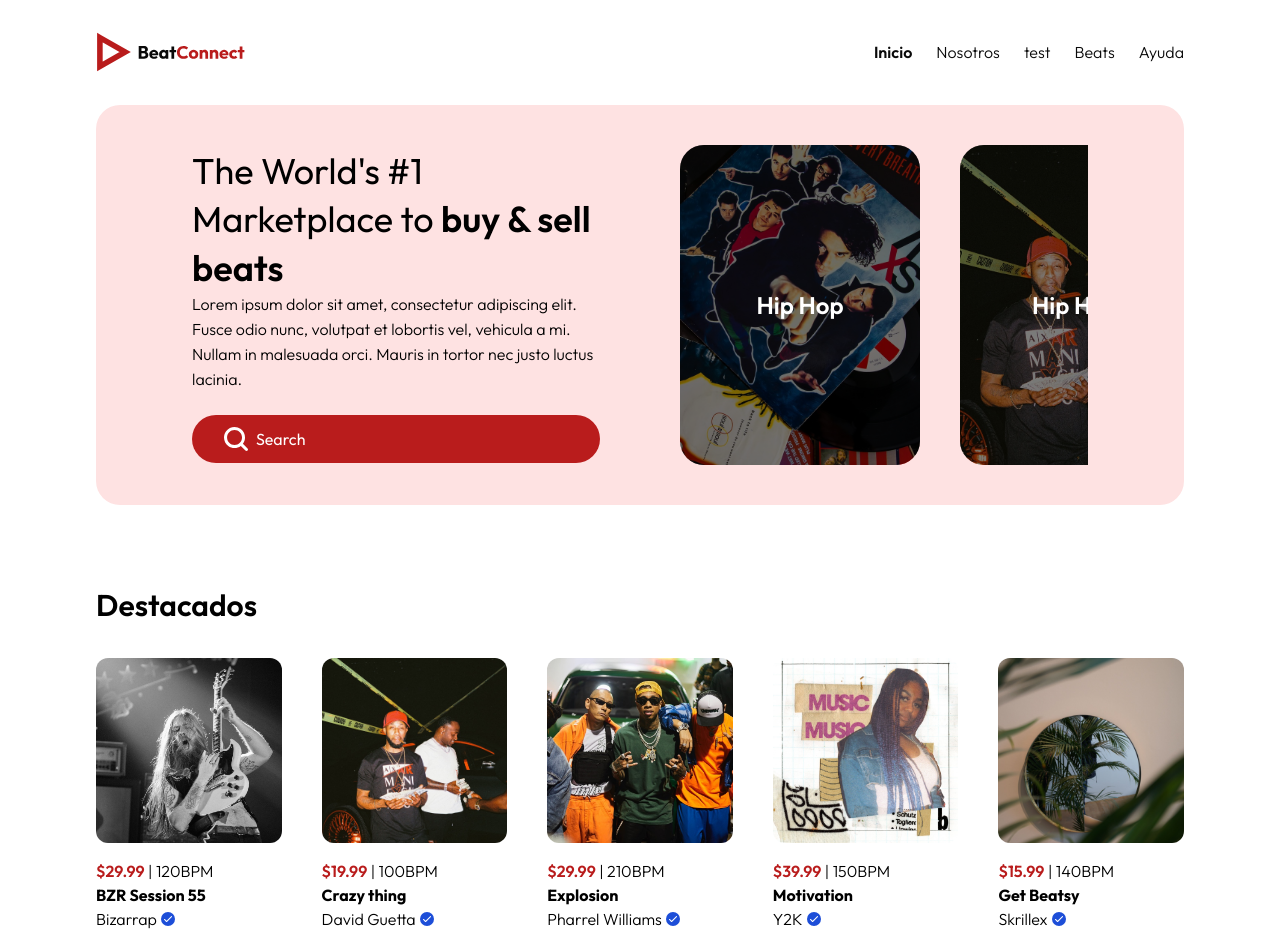
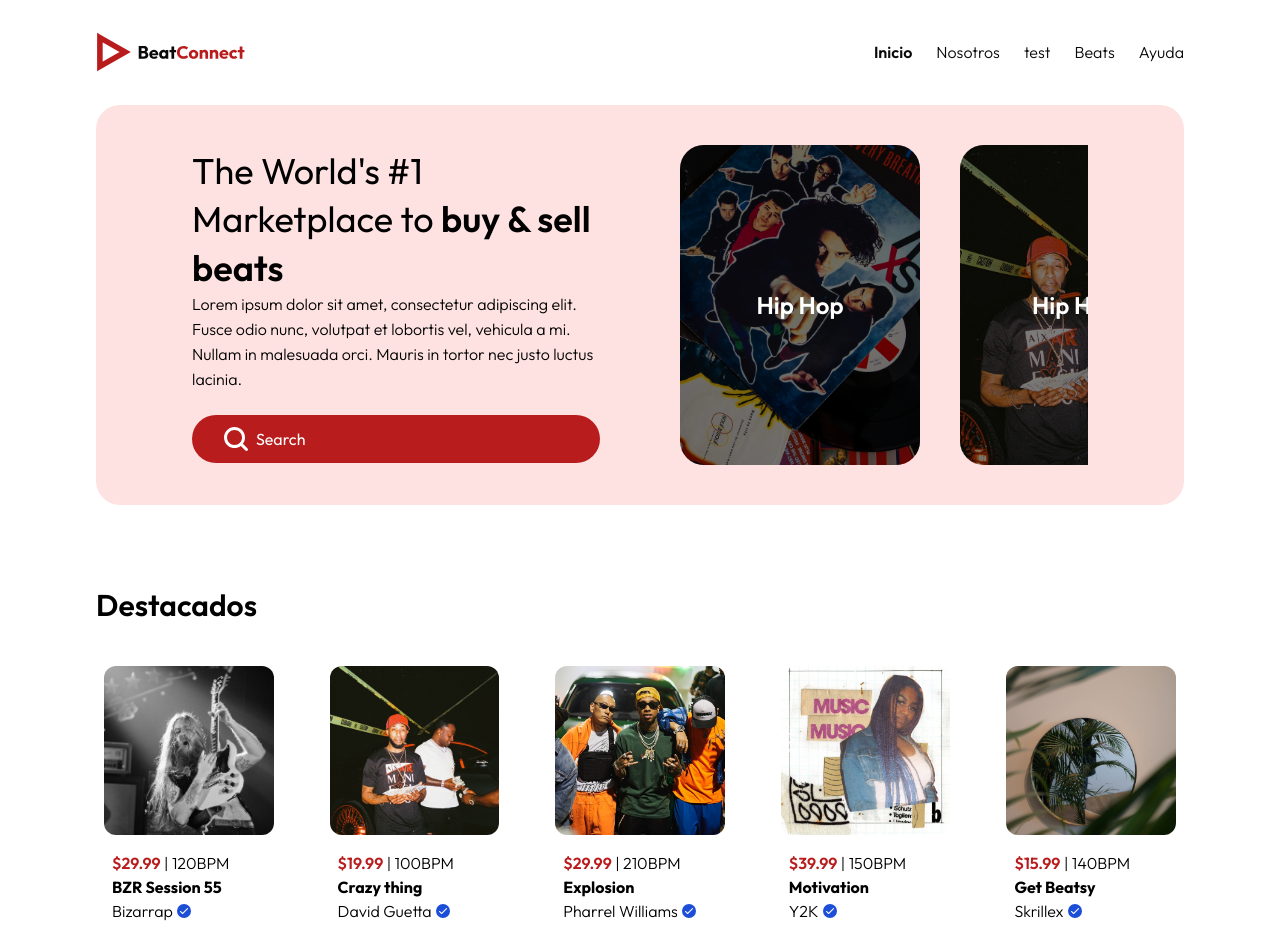
Before and after one commit to ValentinDealbera/PF-Beat_Connect, a Next.js app in the folder client/: page / in a window 1280 px wide. Shown: the top 952 px of the page. Built offline with nearby package versions, Linux system fonts and the light colour scheme.

Commit message:
terminacion de estilos de beat-card

```diff
--- a/client/src/components/client/beatCard.js
+++ b/client/src/components/client/beatCard.js
@@ -1,22 +1,32 @@
 import Image from "next/image";
+import Link from "next/link";
 
-export default function BeatCard({ beat, height, width }) {
+export default function BeatCard({ beat, variant }) {
+  console.log(variant);
   return (
     <>
-      <div className="background-neutral-white gap-estilo3 flex flex-col">
+      <div
+        className={`background-neutral-white gap-estilo3 flex flex-col ${
+          variant === "public"
+            ? ""
+            : "border-radius-estilo1 px-2 pt-2 pb-5 "
+        }`}
+      >
         <div>
           <Image
-            className="border-radius-estilo2 aspect-square object-cover"
+            className="border-radius-estilo2 color-primary-red-700 aspect-square object-cover"
             src={beat.image}
             alt={beat.name}
           />
         </div>
-        <div>
+        <div className={`${variant === "public" ? "" :"px-2"}`}>
           <span className="color-primary-red-700 font-semibold">{`$${beat.price}`}</span>
           <span className="font-light">{` | ${beat.BPM}BPM`}</span>
           <h1 className="font-bold">{`${beat.name}`}</h1>
           <div className="flex flex-row items-center gap-1">
-            <span className="font-light">{`${beat.author?.name}`}</span>
+            <Link href={`/beats/author/${beat.id}`}>
+              <span className="font-light">{`${beat.author?.name}`}</span>
+            </Link>
             <Image
               className="inline"
               width={14}
--- a/client/src/components/client/beatCardGrid.js
+++ b/client/src/components/client/beatCardGrid.js
@@ -4,7 +4,7 @@
   return (
     <div className="gap-estilo1 grid grid-cols-1 sm:grid-cols-2 md:grid-cols-3 lg:grid-cols-4 xl:grid-cols-5 2xl:grid-cols-5">
       {beats.map((beat) => (
-        <BeatCard key={beat.id} beat={beat} />
+        <BeatCard key={beat.id} beat={beat} variant="light"/>
       ))}
     </div>
   );
--- a/client/src/components/client/buyerNavGeneral.js
+++ b/client/src/components/client/buyerNavGeneral.js
@@ -22,13 +22,13 @@
 
   return (
     <>
-      <div className="gap-estilo2 flex flex-row">
+      <div className="gap-estilo2 flex flex-row overflow-scroll">
         {buyerGeneralNav.map((item, index) => (
           <h5
             className={`cursor-pointer ${
               index === activeIndex
-                ? "text-subtitulo-semibold"
-                : "text-subtitulo-regular"
+                ? "text-base-semibold"
+                : "text-base-medium"
             }`}
             onClick={() => dispatch(setActiveIndex(index))}
           >
--- a/client/src/data/data.js
+++ b/client/src/data/data.js
@@ -123,7 +123,7 @@
     colorMode: "light",
   },
   {
-    name: "Terminos y condiciones",
+    name: "Términos y condiciones",
     url: "/help/terms",
     colorMode: "light",
   },
```
